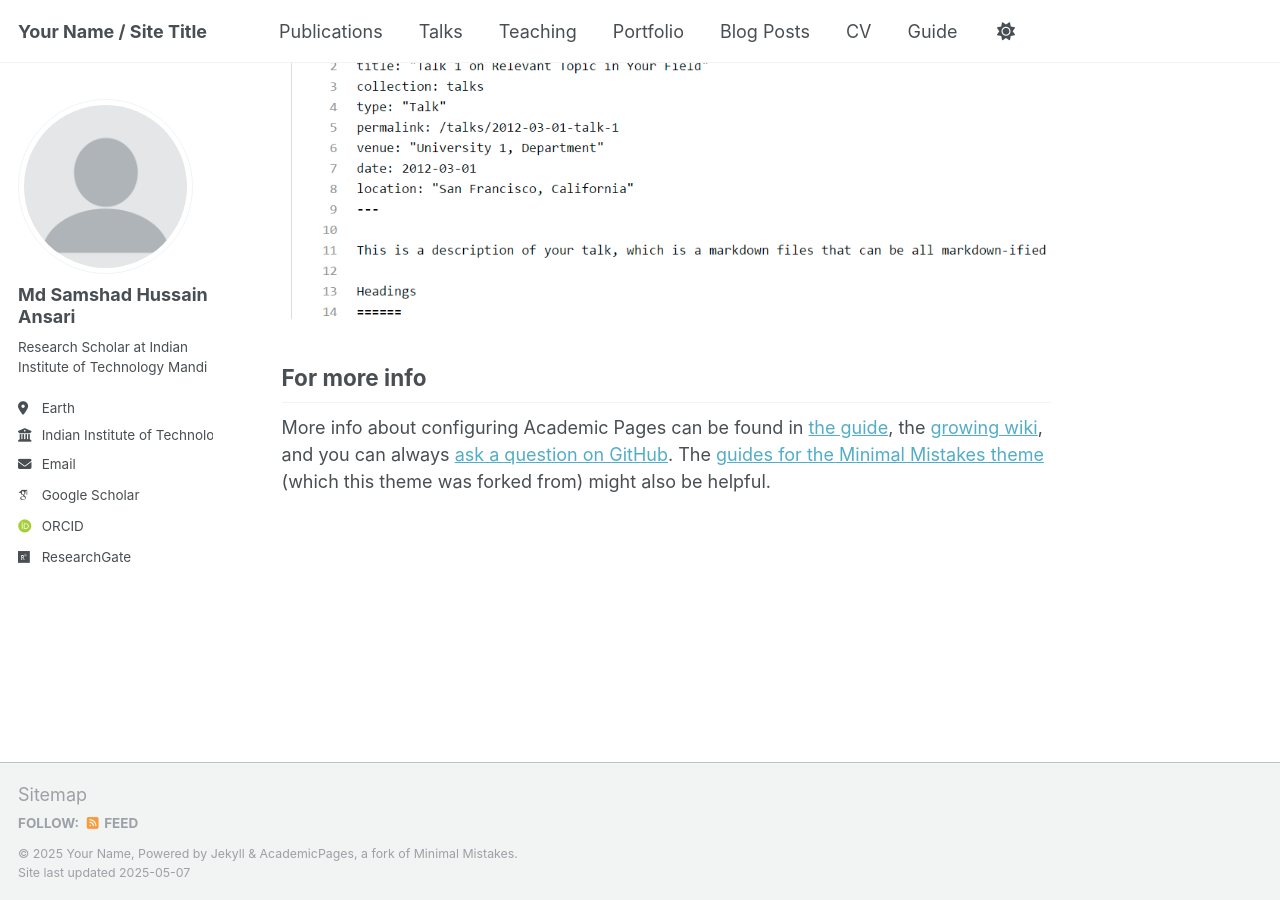
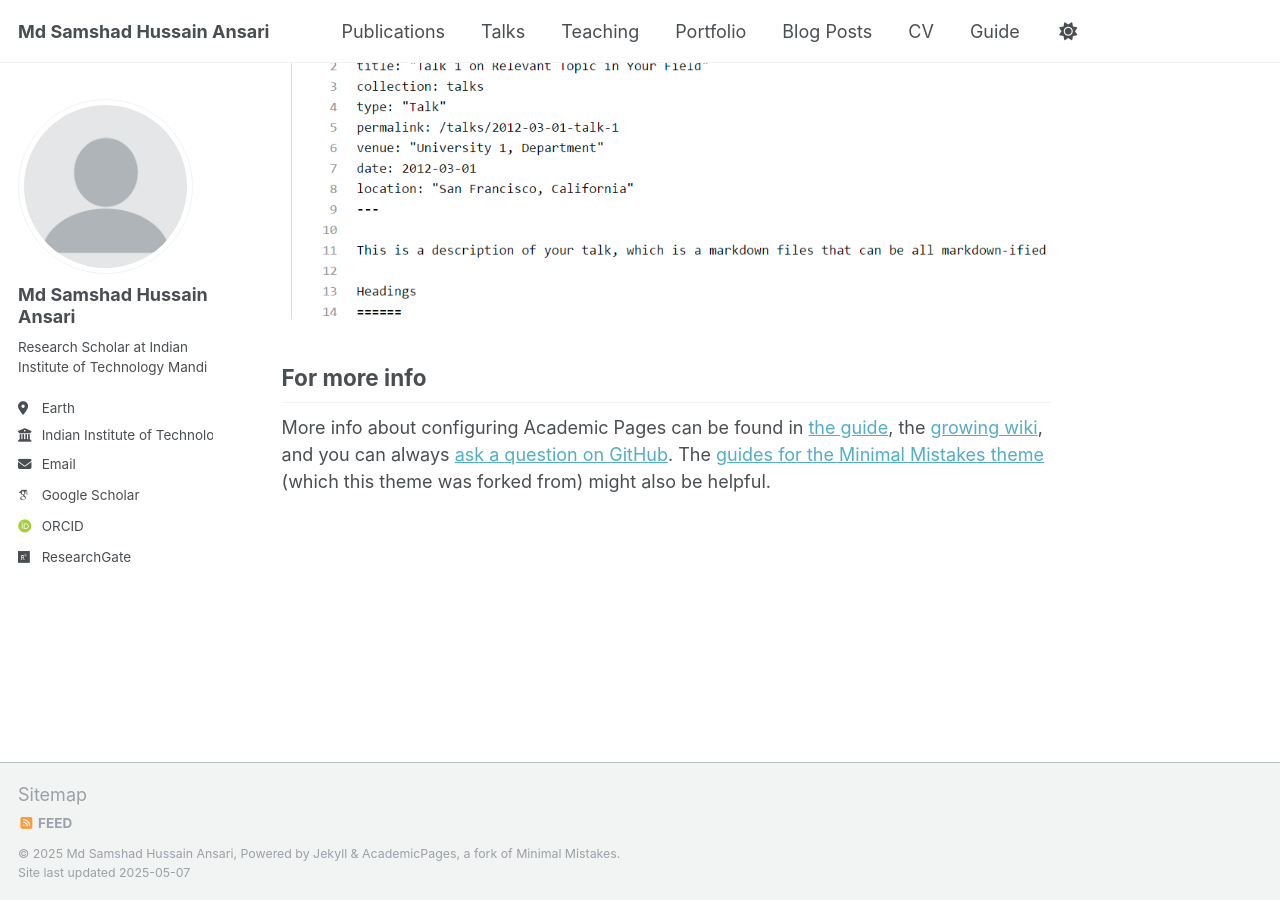
Before and after one commit to MdSamshadhussain/MdSamshadhussain.github.io, a Jekyll site: the page built from _pages/about.md, in a window 1280 px wide and 900 px high, scrolled down 2636 px. Built offline with Jekyll 4.4.1, drawn with Linux system fonts in a browser that asks for light colours; some web fonts are replaced.

Commit message:
Update _config.yml

```diff
--- a/_config.yml
+++ b/_config.yml
@@ -7,15 +7,15 @@
 # server process.
 
 # Basic Site Settings
-locale                   : "en-US"
+locale                   : "en-India"
 site_theme               : "default"
-title                    : "Your Name / Site Title"
+title                    : "Md Samshad Hussain Ansari"
 title_separator          : "-"
-name                     : &name "Your Name"
-description              : &description "personal description"
-url                      : https://academicpages.github.io # the base hostname & protocol for your site e.g. "https://[your GitHub username].github.io" or if you already have some other page hosted on Github then use "https://[your GitHub username].github.io/[Your Repo Name]"
+name                     : &name "Md Samshad Hussain Ansari"
+description              : &description "Research Scholar at Indian Institute of Technology Mandi"
+url                      : https://MdSamshadhussain.github.io # the base hostname & protocol for your site e.g. "https://[your GitHub username].github.io" or if you already have some other page hosted on Github then use "https://[your GitHub username].github.io/[Your Repo Name]"
 baseurl                  : "" # the subpath of your site, e.g. "/blog"
-repository               : "academicpages/academicpages.github.io"
+repository               : "MdSamshadhussain/MdSamshadhussain.github.io"
 
 # Site Author - The following control what appear as part of the author content on the side bar.
 #               If a field is blank the icon and link will not appear, otherwise it will be shown.
```
